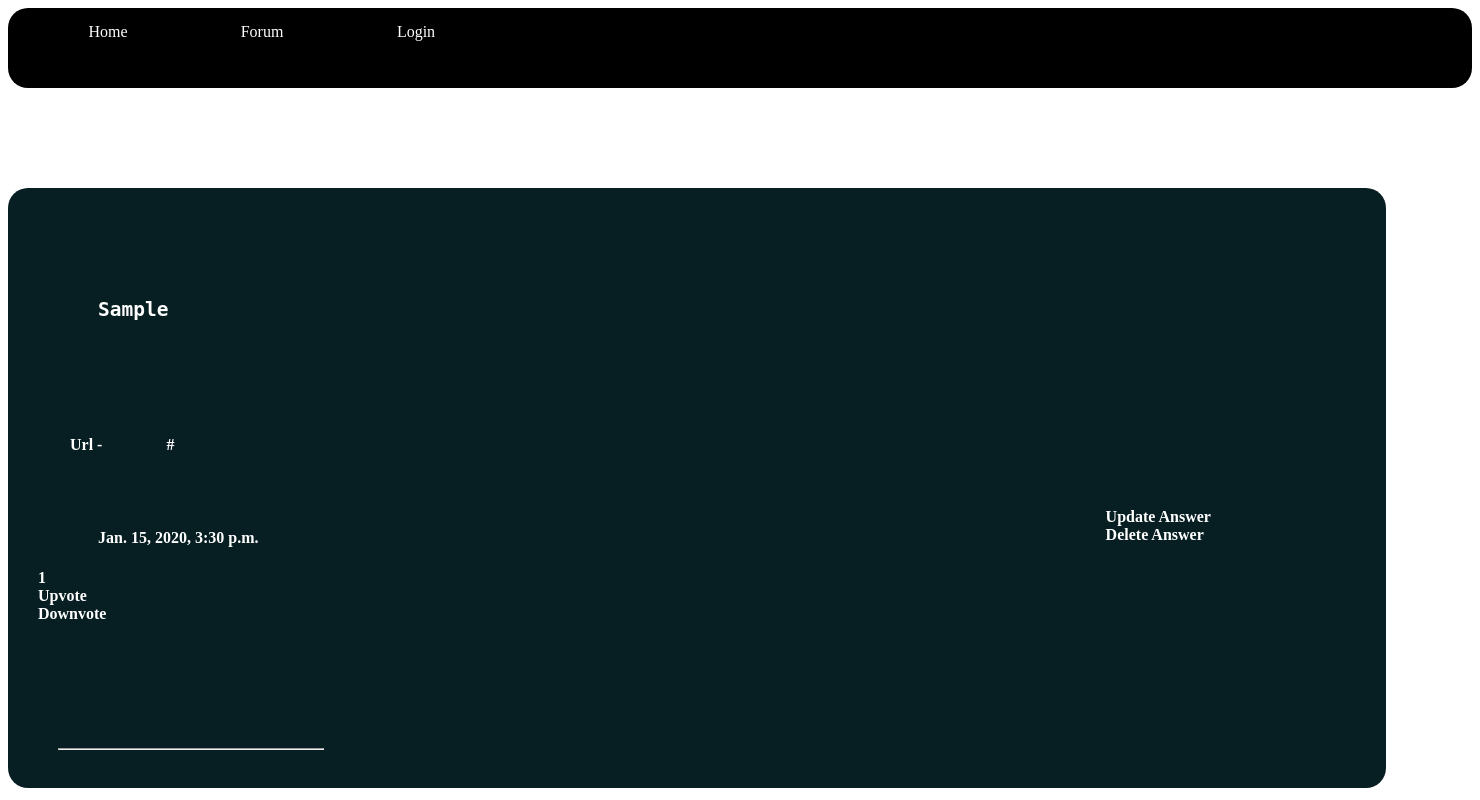
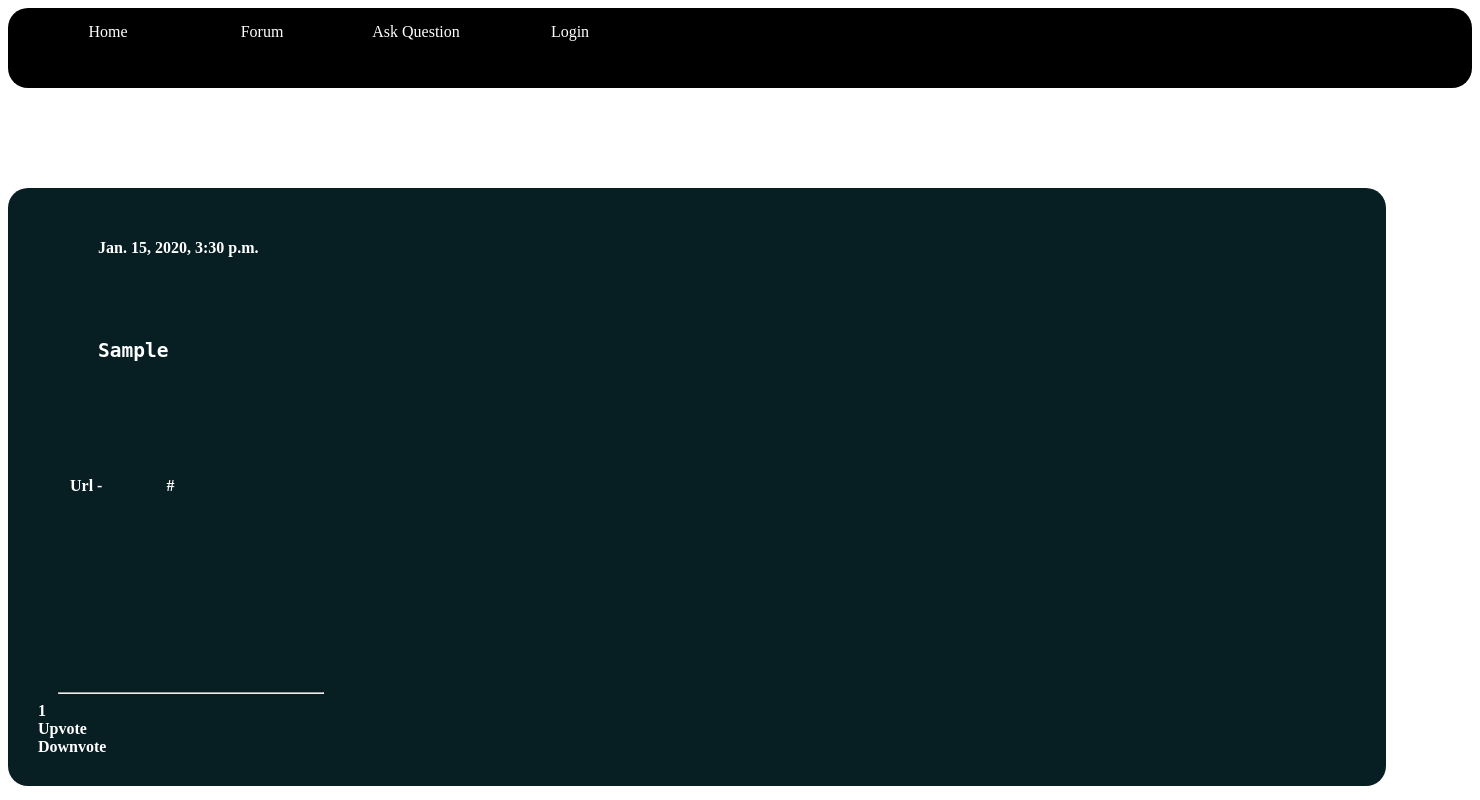
Before and after one commit to richeshgupta/JUETNoticeBoard, a Django app: page /forum/show-answer/1/ in a window 1480 px wide. Run offline with Django 3.2, Linux system fonts and the light colour scheme; tables that the repository leaves empty hold one stand-in row (values such as "Sample post").

Commit message:
Fixed UI  and also fixed some bugs - added ordering of answers by upvotes

```diff
--- a/notice/main/templates/main/detailanswer.html
+++ b/notice/main/templates/main/detailanswer.html
@@ -102,35 +102,45 @@
 <div class="nav-container">
 		<a id="link" href="{% url 'home' %}">Home</a>
 		<a id="link" href="{% url 'forum-home' %}">Forum</a>
+		<a id="link" href="{% url 'write' %}">Ask Question</a>
+
 		{% if user.is_authenticated %}
 			<a id="link" href="{% url 'logout' %}">Logout</a>
 		{% else %}
 			<a id="link" href="{% url 'login' %}">Login</a>
 		{% endif %}
 </div>
-<div class="content">
 	{% if not kquery %}
+		<div class="content">
 		<h2>No answers yet to show</h2>
+		</div>
 	{% else %}
 		{% for s in kquery %}
+
+			<div class="content">
+			{% if s.author_a == user %}
+					<div class="op">
+						<a href="{% url 'update-ans' s.id %}">Update Answer</a><br />
+						<a href="{% url 'delete-ans' s.id %}">Delete Answer</a>
+					</div>
+				{% endif %}
+				<h4>{{ s.date_a }}</h4>
 			<pre>{{ s.notice_a }}</pre>
 			<br /><br />
 			{% if s.url_a %}
 				&nbsp;&nbsp;&nbsp;&nbsp;&nbsp;&nbsp;&nbsp;&nbsp;Url - <a id="link-content" href="{{ s.url_a }}" target="_blank">{{ s.url_a }}</a><br /><br /><br /><br />
 			{% endif %}
-				<div class="op">
-					<a href="{% url 'update-ans' s.id %}">Update Answer</a><br />
-					<a href="{% url 'delete-ans' s.id %}">Delete Answer</a>
-				</div>
-			<h4>{{ s.date_a }}</h4>
+			<br />
+			<h3> Written by - {{ s.author_a }}</h3>
+			<hr>
 			{{s.upvotes}}<br />
-			<a href='{% url "upvote" s.id %}'>Upvote</a><br />
 
+			<a href='{% url "upvote" s.id %}'>Upvote</a>
+			<br />
 			<a href='{% url "downvote" s.id %}'>Downvote</a>
-			<h3> Written by -{{ s.author_a }}</h3>
-			<hr>
+			</div>
 		{% endfor %}
 	{% endif %}
-</div>
+
 </body>
 </html>
--- a/notice/main/urls.py
+++ b/notice/main/urls.py
@@ -8,7 +8,7 @@ urlpatterns= [
 	path('write/',PostCreate.as_view(template_name='main/forum_write.html'),name='write'),
 	path('lgin/',auth_views.LoginView.as_view(template_name='main/login.html'),name='forum-login'),
     path('lgout/',auth_views.LogoutView.as_view(template_name='main/logout.html'),name='forum-logout'),
-    path('route/<int:pk>/',forum_detail.as_view(),name="forum_detail"),
+    path('question/<int:pk>/',forum_detail.as_view(),name="forum_detail"),
     path('answer/<int:pk>/',ansCreate.as_view(),name="create-ans"),
     path('show-answer/<int:pk>/',answer_detail,name="ans-detail"),
     path('del-ques/<int:pk>/',question_delete.as_view(),name='delete-ques'),
--- a/notice/main/views.py
+++ b/notice/main/views.py
@@ -26,6 +26,7 @@ class PostCreate(LoginRequiredMixin,CreateView):
 		questionForm.instance.author_q = self.request.user
 		return super().form_valid(questionForm)
 
+
 class ansCreate(LoginRequiredMixin,CreateView):
 	model  = answer
 	fields = ['notice_a','date_a','url_a','ques']
@@ -36,7 +37,7 @@ class ansCreate(LoginRequiredMixin,CreateView):
 		return super().form_valid(answerForm)
 
 def answer_detail(request,pk):
-	kquery = answer.objects.filter(ques = pk)
+	kquery = answer.objects.filter(ques = pk).order_by('-upvotes')
 	context = {'kquery':kquery}
 	return render(request,'main/detailanswer.html',context)
 
```
Also changed, not shown: notice/users/migrations/0001_initial.py (added), notice/users/migrations/__init__.py (deleted), notice/users/templates/users/login.html (line endings or trailing spaces).
